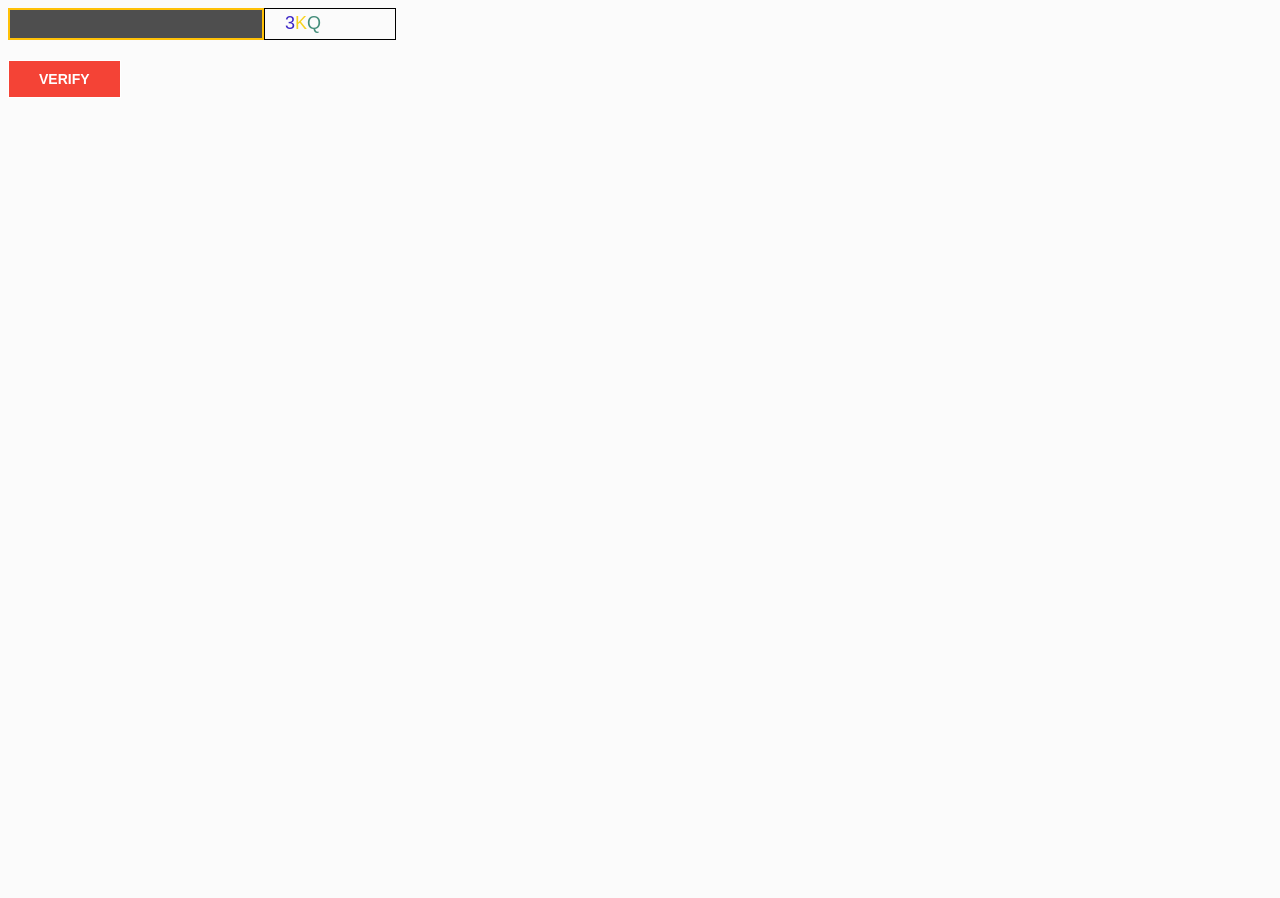
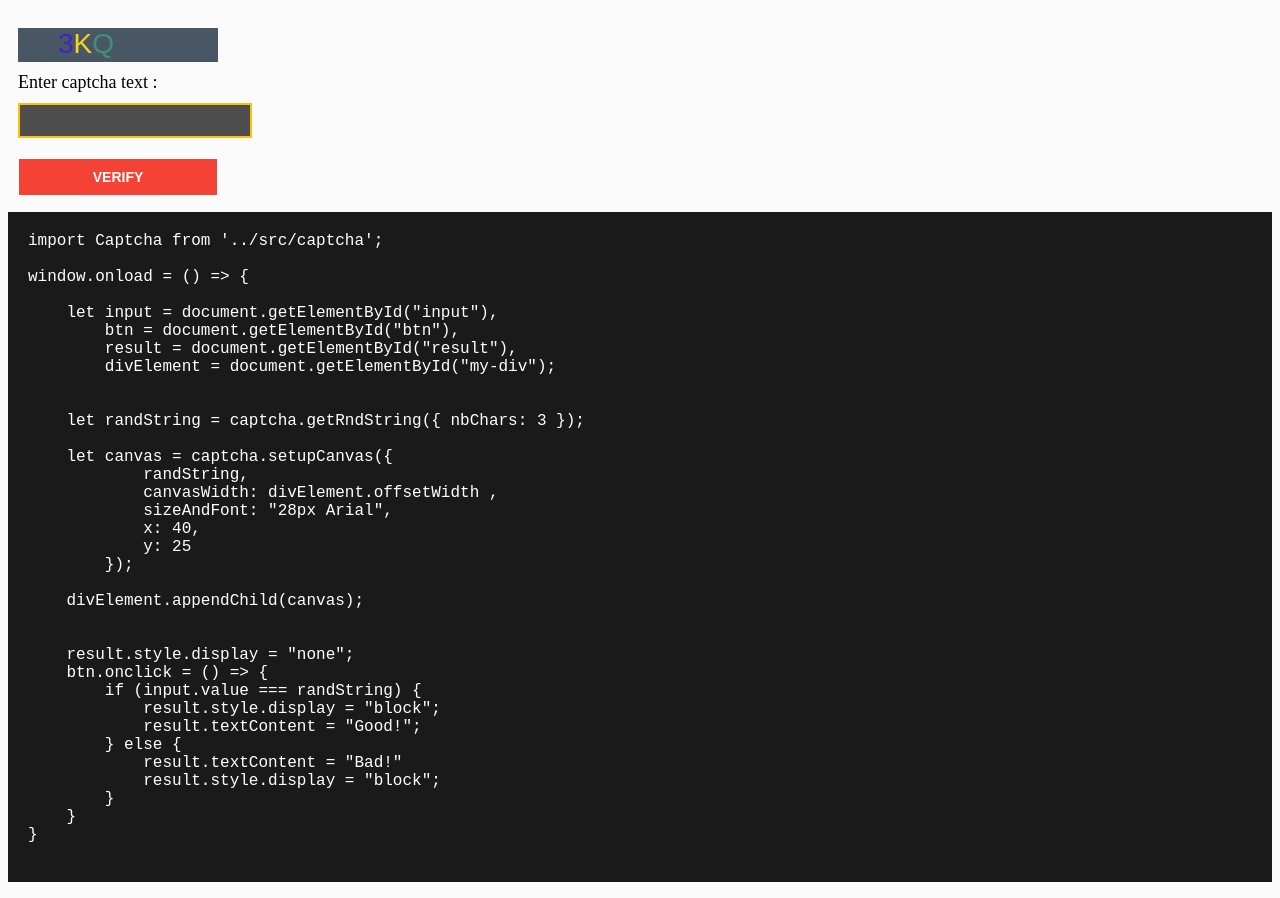
Before and after one commit to haikelfazzani/min-captcha, a website built with Parcel: page examples/index.html in a window 1280 px wide. Before the commit the page ends 800 px from the top, so only its background shows below. Built offline with nearby package versions, Linux system fonts and the light colour scheme.

Commit message:
update app

```diff
--- a/examples/app.js
+++ b/examples/app.js
@@ -5,7 +5,7 @@ window.onload = () => {
     let input = document.getElementById("input"),
         btn = document.getElementById("btn"),
         result = document.getElementById("result"),
-        myCanvas = document.getElementById("my-canvas");
+        divElement = document.getElementById("my-div");
 
     // first : get instance from Captcha class
     let captcha = new Captcha();
@@ -21,10 +21,17 @@ window.onload = () => {
         third : setup canvas using the setupCanvas method and add the random string generated as parameter
         randString : optionnal
     */
-    let canvas = captcha.setupCanvas({ randString });
+    let canvas = captcha.setupCanvas(
+        {
+            randString,
+            canvasWidth: divElement.offsetWidth ,
+            sizeAndFont: "28px Arial",
+            x: 40,
+            y: 25
+        });
 
     // last : append canvas to any element you want
-    myCanvas.appendChild(canvas);
+    divElement.appendChild(canvas);
 
 
     result.style.display = "none";
--- a/examples/index.html
+++ b/examples/index.html
@@ -13,8 +13,9 @@
 <body>
 
     <div class="container">
+        <div id="my-div"></div>
+        <label>Enter captcha text : </label>
         <input type="text" name="input" id="input">
-        <div id="my-canvas"></div>
     </div>
 
     <div class="container">
@@ -22,6 +23,43 @@
         <div id="result"></div>
     </div>
 
+
+    <pre><code>import Captcha from '../src/captcha';
+
+window.onload = () => {
+
+    let input = document.getElementById("input"),
+        btn = document.getElementById("btn"),
+        result = document.getElementById("result"),
+        divElement = document.getElementById("my-div");
+
+
+    let randString = captcha.getRndString({ nbChars: 3 });
+
+    let canvas = captcha.setupCanvas({
+            randString,
+            canvasWidth: divElement.offsetWidth ,
+            sizeAndFont: "28px Arial",
+            x: 40,
+            y: 25
+        });
+
+    divElement.appendChild(canvas);
+
+
+    result.style.display = "none";
+    btn.onclick = () => {
+        if (input.value === randString) {
+            result.style.display = "block";
+            result.textContent = "Good!";
+        } else {
+            result.textContent = "Bad!"
+            result.style.display = "block";
+        }
+    }
+}
+    </code></pre>
+
     <script src="./app.js"></script>
 </body>
 
--- a/examples/style.css
+++ b/examples/style.css
@@ -1,21 +1,35 @@
 body { background-color: #fbfbfb; }
 
 .container {
+    margin-left: 10px;
     display: flex;
+    flex-direction: column;
 }
 
-#my-canvas {
-    width: 130px;
-    height: 30px;
-    border: 1px solid;
+#my-div {
+    margin-top: 20px;
+    width: 100%;
+    max-width: 200px;
+    background-color: #485763;
 }
+
+pre {
+    background-color: #1a1a1a;
+    color: #fff;
+    font-size: 16px;
+    padding: 20px;
+}
+
+label { margin-top: 10px; font-size: 18px; width: 100%; }
 
 input[type="text"] {
     background-color: #4e4e4e;
     color: #fff;
     border: 2px solid #FFC107;
-    padding: 2px 10px;
+    margin-top: 10px;
+    padding: 5px 15px;
     font-size: 18px;
+    max-width: 200px;
 }
 
 #btn , #result {
@@ -24,6 +38,7 @@ input[type="text"] {
     text-transform: uppercase;
     margin-top: 20px;
     padding: 10px 30px;
+    max-width: 200px;
 }
 
 #btn {
@@ -37,5 +52,4 @@ input[type="text"] {
     max-width: 51px;
     font-size: 16px;
     text-align: center;
-    margin-left: 20px;
 }
```
Also changed, not shown: dist/index.html, 4 other files.
